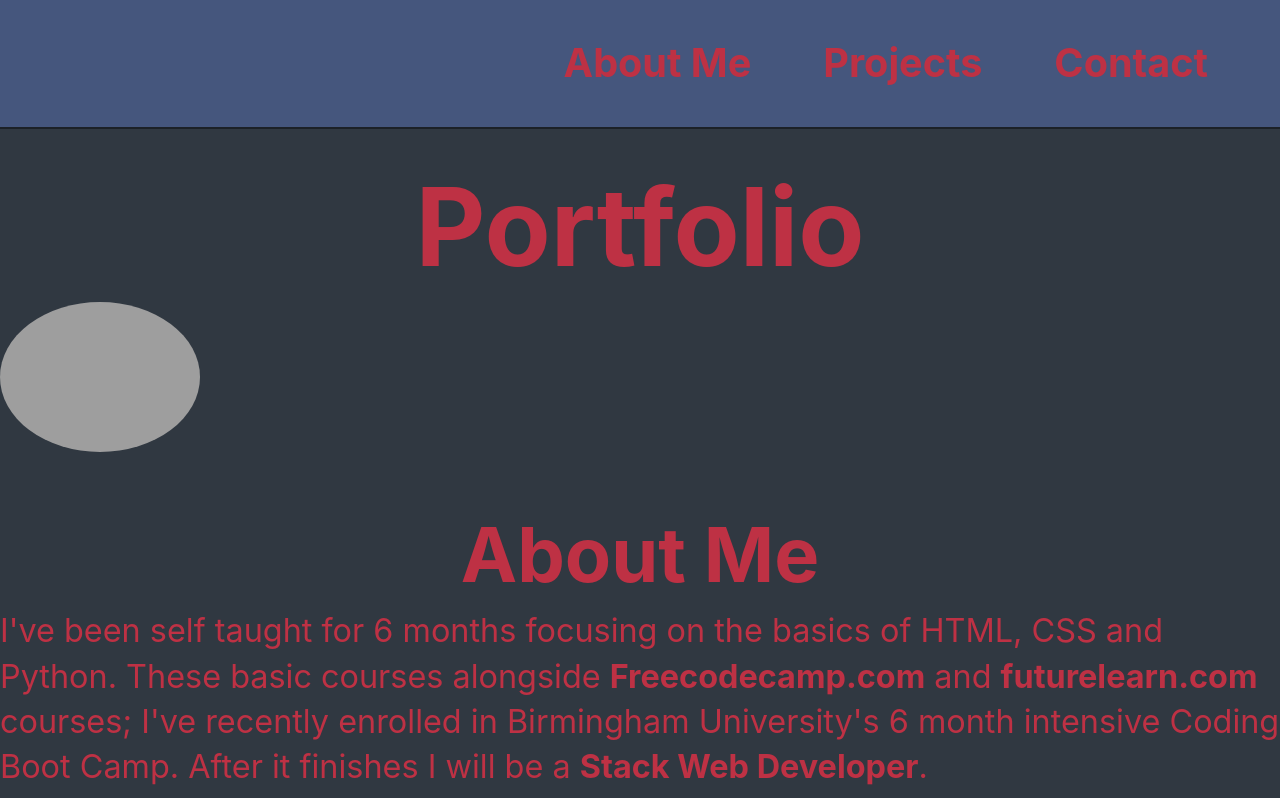
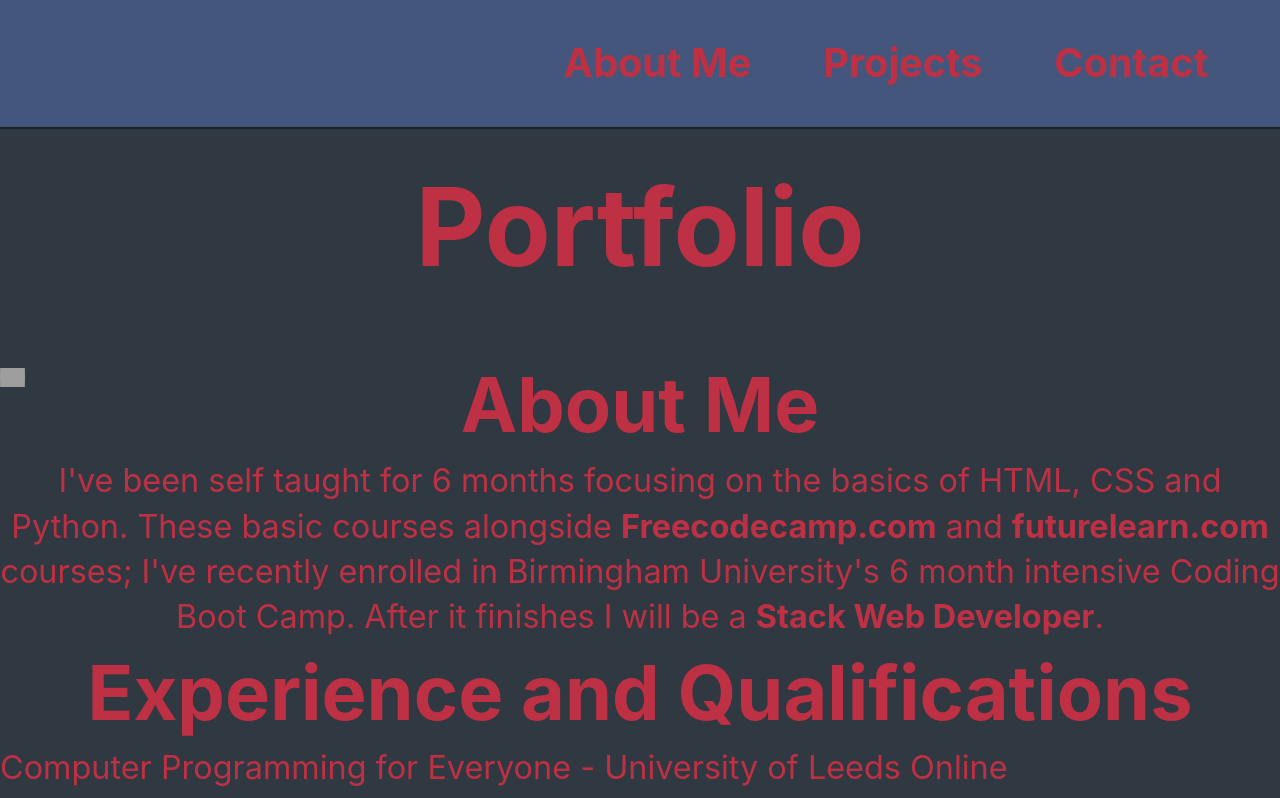
Before and after one commit to jj77847/portfolio, a plain HTML site: page index.html in a window 1280 px wide. Shown: the top 798 px of the page. Drawn offline with Linux system fonts and the light colour scheme; grey boxes are pictures that could not be loaded.

Commit message:
added css and linked to html

```diff
--- a/Assets/css/styles.css
+++ b/Assets/css/style.css
@@ -54,6 +54,7 @@ body {
   font-weight: 400;
   line-height: 1.4;
   color: var(--main-red);
+  text-align: center;
 }
 
 h1,
@@ -327,14 +328,14 @@ footer i {
 }
 
 .profile-image {
-  width: 200px;
-  height: 200px;
+  width: 50px;
+  height: 50px;
   border-radius: 100%;
 }
 
 .profile-image img {
-  height: 100%;
-  width: 100%;
+  height: 50%;
+  width: 50%;
   object-fit: contain;
   height: 150px;
   border-radius: 50%;
--- a/index.html
+++ b/index.html
@@ -4,14 +4,13 @@
     <meta charset="UTF-8" />
     <meta http-equiv="X-UA-Compatible" content="IE=edge" />
     <meta name="viewport" content="width=device-width, initial-scale=1.0" />
-    <link rel="stylesheet" href="./assets/css/styles.css" />
+    <link rel="stylesheet" type="text/css" href="assets/css/style.css" />
+    <title>
+      Jonathan Jefferies Portfoilo
+    </title>
 
-    <title>Jonathan Jefferies Portfolio</title>
-  </head>
+  <nav id="navbar" class="nav">
 
-<body>
-
-<nav id="navbar" class="nav">
   <ul class="nav-list">
     <li>
       <a href="#aboutme-section">About Me</a>
@@ -50,7 +49,6 @@
       <li>CSS Certificate Course - Programming Hub Certificate</li>
       <li>300hrs Responsive Web Design, Developer Certification - FreeCodeCamp.org online course</li>
       <li>Full Stack Web Developer - Birmingham University Bootcamp (Sept 21 - March 22)</li>
-      <li>, </li>
     </ul>
   </div>
 </section>
```
